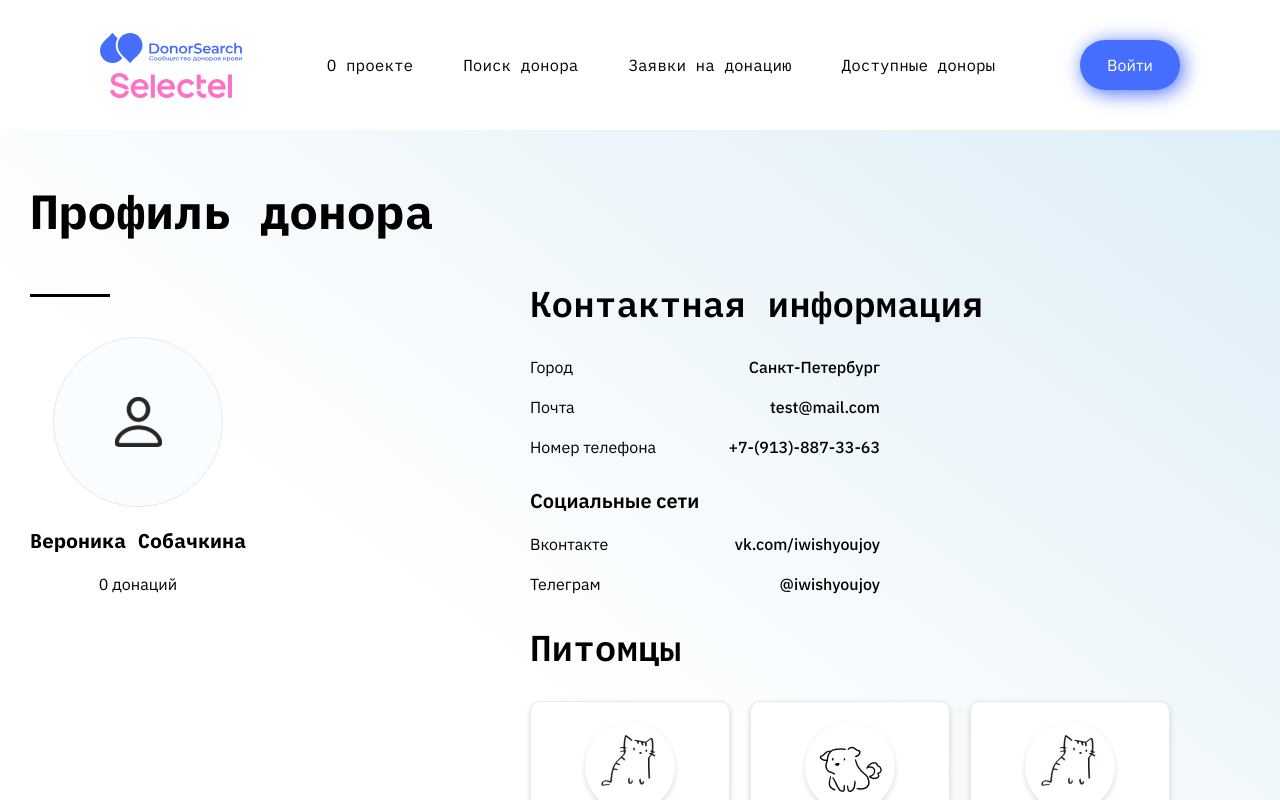
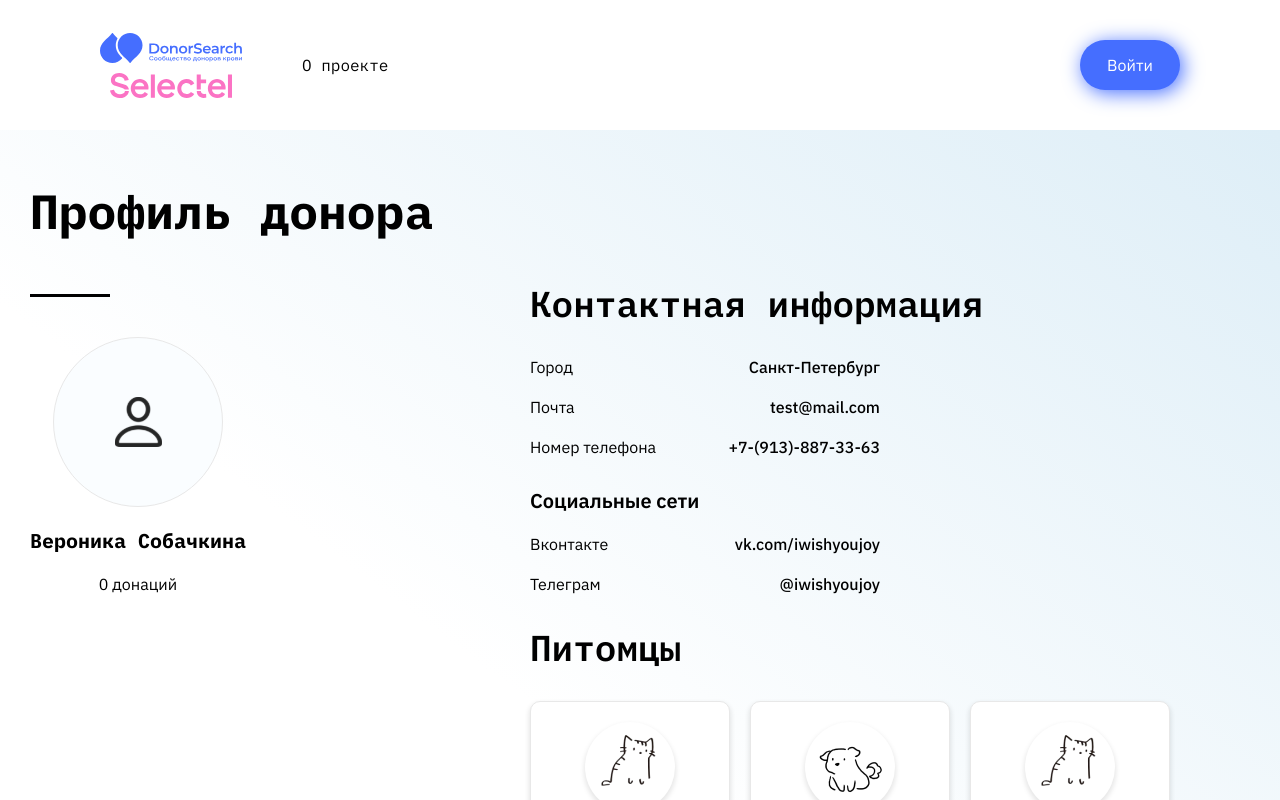
Before and after one commit to Arlet2/selectel-front, a Next.js app: page /account/1 in a window 1280 px wide. Shown: the top 800 px of the page. Built offline with nearby package versions, Linux system fonts and the light colour scheme.

Commit message:
s e l e c t o r 2

```diff
--- a/app/account/[login]/page.tsx
+++ b/app/account/[login]/page.tsx
@@ -73,7 +73,7 @@ interface IVaccination{
 }
 
 function Modal() {
-    const [ petType, setPetType ] = useState("Кошка");
+    const [ petType, setPetType ] = useState({id: 0, type: "Кошка"});
     const [ bloodType, setBloodType ] = useState(0);
 
     const [vaccinations, setVaccinations] = useState<IVaccination[]>([]);
--- a/app/components/Header/index.tsx
+++ b/app/components/Header/index.tsx
@@ -25,9 +25,9 @@ export const Header = () => {
             </Link>
             <div className={styles.navContainer}>
                 <Link className={cn(styles.headerLink, url === '/' && styles.selected)} href='/'>О проекте</Link>
-                <Link className={cn(styles.headerLink, url === '/search' && styles.selected)} href='/search'>Поиск донора</Link>
-                <Link className={cn(styles.headerLink, url === '/applications' && styles.selected)} href='/applications'>Заявки на донацию</Link>
-                <Link className={cn(styles.headerLink, url === '/available-donors' && styles.selected)} href='/available-donors'>Доступные доноры</Link>
+                {isSigned && <Link className={cn(styles.headerLink, url === '/search' && styles.selected)} href='/search'>Поиск донора</Link>}
+                {isSigned && <Link className={cn(styles.headerLink, url === '/applications' && styles.selected)} href='/applications'>Заявки на донацию</Link>}
+                {isSigned && <Link className={cn(styles.headerLink, url === '/available-donors' && styles.selected)} href='/available-donors'>Доступные доноры</Link>}
             </div>
             <div className={styles.infoContainer}>
                 {!isSigned && <Link href='/signin' className={cn(styles.button, 'button')}>Войти</Link>}
--- a/app/components/Header/styles.module.css
+++ b/app/components/Header/styles.module.css
@@ -20,10 +20,11 @@
 
 .navContainer{
     display: flex;
+    flex: 1 0 auto;
     flex-direction: row;
-    align-items: center;
-    justify-content: center;
+    align-items: flex-start;
     column-gap: 50px;
+    padding: 0 60px;
 }
 
 .headerLink{
--- a/app/components/Selector/index.tsx
+++ b/app/components/Selector/index.tsx
@@ -1,16 +1,16 @@
 import * as api from '@/app/redux/services/api';
 
 interface CitySelectorProps {
-  value: string
-  onChange: (v: string) => void
+  value: api.City
+  onChange: (v: api.City) => void
 }
 
 export const CitySelector = ({value, onChange}: CitySelectorProps) => {
   const { data, isLoading } = api.useGetCitiesQuery();
 
   return (
-    <select className="input" value={value} onChange={(e) => onChange(e.target.value)}>
-      {data && data.map((v, i) => <option value={v} key={i}>{v}</option>)}
+    <select className="input" value={value.id} onChange={(e) => onChange(data.find(v => v.id == Number(e.target.value)))}>
+      {data && data.map((v, i) => <option value={v.id} key={i}>{v.city}</option>)}
     </select>
   )
 }
@@ -22,38 +22,38 @@ interface DistrictSelectorProps {
 }
 
 export const DistrictSelector = ({city, value, onChange}: DistrictSelectorProps) => {
-  const { data, isLoading } = api.useGetDistrictsQuery(city);
+  const { data, isLoading } = api.useGetDistrictsQuery(city.city);
 
   return (
-    <select className="input" value={String(value)} onChange={(e) => onChange(Number(e.target.value))}>
-      {data && data.map((v, i) => <option value={String(v.id)} key={i}>{v.district}</option>)}
+    <select className="input" value={value.id} onChange={(e) => onChange(data.find(v => v.id == Number(e.target.value)))}>
+      {data && data.map((v, i) => <option value={v.id} key={i}>{v.district || "Не важен"}</option>)}
     </select>
   )
 }
 
 interface PetTypeSelectorProps {
-  value: string
-  onChange: (v: string) => void
+  value: PetType
+  onChange: (v: PetType) => void
 }
 
 export const PetTypeSelector = ({value, onChange}: PetTypeSelectorProps) => {
   const { data, isLoading } = api.useGetPetTypesQuery();
 
   return (
-    <select className="input" value={value} onChange={(e) => onChange(e.target.value)}>
-      {data && data.map((v, i) => <option value={v} key={i}>{v}</option>)}
+    <select className="input" value={value.id} onChange={(e) => onChange(data.find(v => v.id == Number(e.target.value)))}>
+      {data && data.map((v, i) => <option value={v.id} key={i}>{v.type}</option>)}
     </select>
   )
 }
 
 interface BloodTypeSelectorProps {
-  petType: string
+  petType: PetType
   value: number
   onChange: (v: number) => void
 }
 
 export const BloodTypeSelector = ({petType, value, onChange}: BloodTypeSelectorProps) => {
-  const { data, isLoading } = api.useGetBloodTypesQuery(petType);
+  const { data, isLoading } = api.useGetBloodTypesQuery(petType.type);
 
   return (
     <select className="input" value={String(value)} onChange={(e) => onChange(Number(e.target.value))}>
--- a/app/redux/services/api.ts
+++ b/app/redux/services/api.ts
@@ -11,9 +11,19 @@ interface ISomeType {
     name: string;
 }
 
+interface City {
+  id: number;
+  city: string;
+}
+
 interface District {
   id: number;
   district: string;
+}
+
+interface PetType {
+  id: number;
+  type: string;
 }
 
 interface BloodType {
@@ -37,7 +47,7 @@ export const api = createApi({
   }),
   endpoints: (builder) => ({
     /* в дженерике первым аргументом передается тип, который мы получаем, вторым аргументом - тип, который передается в кверю*/
-    getCities: builder.query<string[], void>({
+    getCities: builder.query<City[], void>({
       query: () => `location/cities`,
     }),
     getDistricts: builder.query<District[], string>({
@@ -46,7 +56,7 @@ export const api = createApi({
         params: { city }
       })
     }),
-    getPetTypes: builder.query<string[], void>({
+    getPetTypes: builder.query<PetType[], void>({
       query: () => `pets/types`,
     }),
     getBloodTypes: builder.query<BloodType[], string>({
--- a/app/search/page.tsx
+++ b/app/search/page.tsx
@@ -6,10 +6,10 @@ import cn from 'classnames';
 import { CitySelector, DistrictSelector, PetTypeSelector, BloodTypeSelector } from '@components/Selector';
 
 function Modal() {
-    const [ petType, setPetType ] = useState("Кошка");
+    const [ petType, setPetType ] = useState({id: 0, type: "Кошка"});
     const [ bloodType, setBloodType ] = useState(0);
 
-    const [ city, setCity ] = useState("Санкт-Петербург");
+    const [ city, setCity ] = useState({id: 0, city: "Санкт-Петербург"});
     const [ district, setDistrict ] = useState(0);
 
     return (
```
